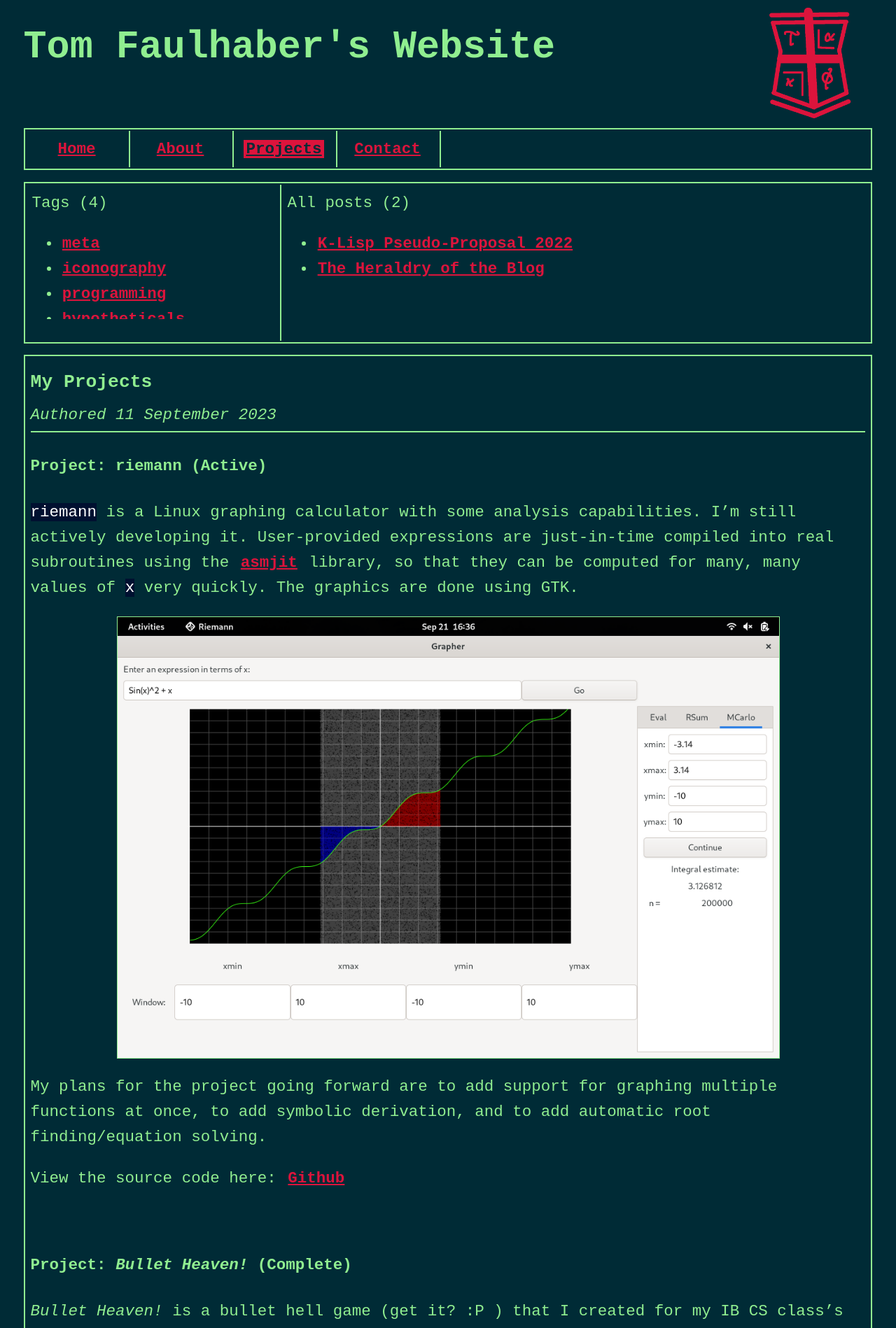
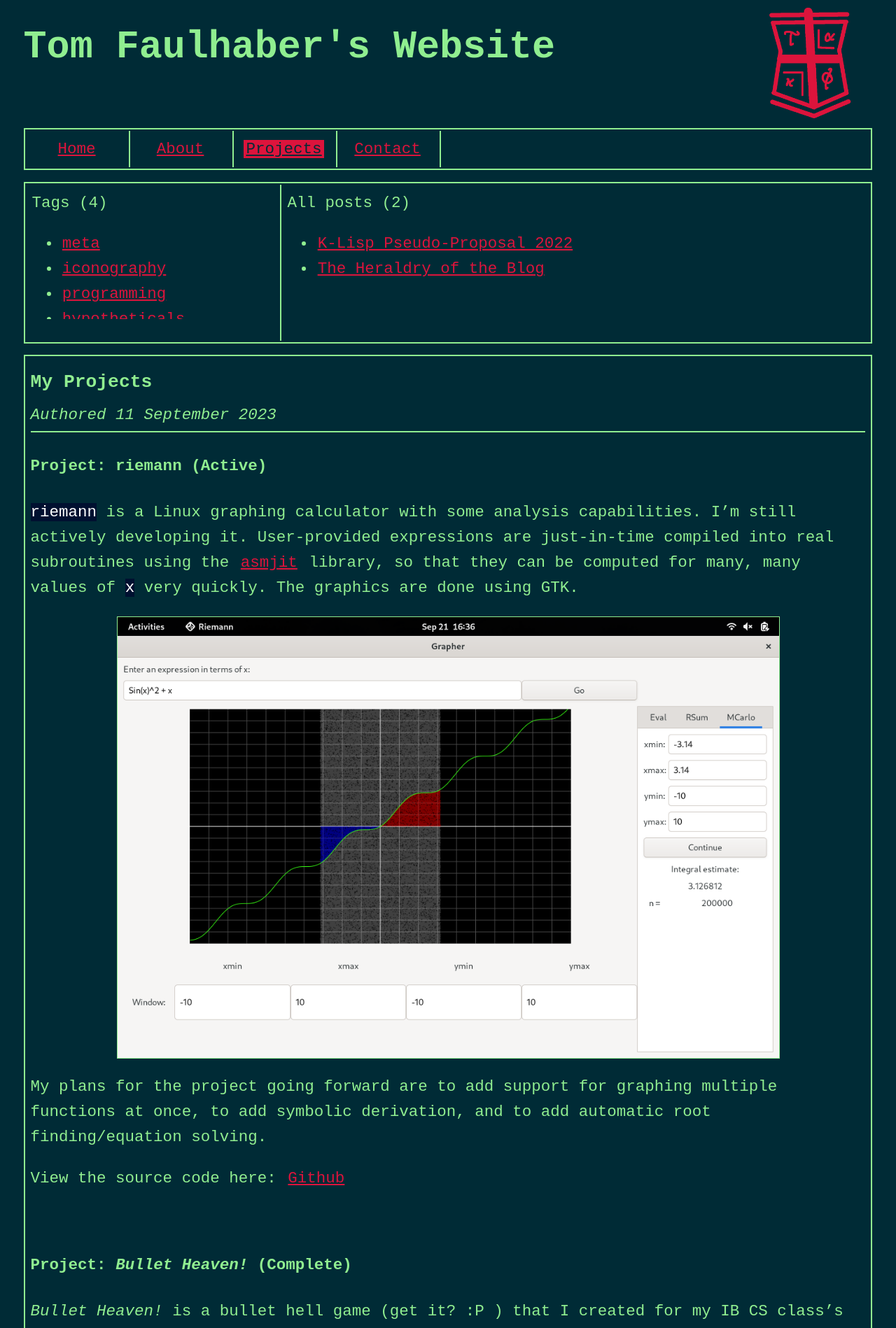
Before and after one commit to faulhat/faulhat.github.io, a Jekyll site: the page built from projects.md, in a window 1280 px wide. Shown: the top 1898 px of the page at 70% size. Built offline with Jekyll 4.4.1, drawn with Linux system fonts in a browser that asks for light colours.

Commit message:
Embettered CSS.

```diff
--- a/assets/css/style.css
+++ b/assets/css/style.css
@@ -1,6 +1,12 @@
+:root {
+  --main-bg-color: #002b36;
+  --main-fg-color: lightgreen;
+  --link-color: crimson;
+}
+
 body {
-   background-color: #002b36;
-   color: lightgreen;
+   background-color: var(--main-bg-color);
+   color: var(--main-fg-color);
    font-family: monospace;
    font-size: 2.5vh;
    line-height: 1.6;
@@ -12,7 +18,7 @@ body {
 }
 
 .box {
-   border: 2px solid lightgreen;
+   border: 2px solid var(--main-fg-color);
    margin: auto;
    margin-bottom: 1.8vh;
 }
@@ -33,7 +39,7 @@ body {
 }
 
 table td + td {
-   border-left: 2px solid lightgreen;
+   border-left: 2px solid var(--main-fg-color);
 }
 
 td {
@@ -55,20 +61,18 @@ td {
 }
 
 a {
-   color: crimson;
-   font-weight: bold;
+   color: var(--link-color);
    padding-left: 0.2rem;
    padding-right: 0.2rem;
 }
 
 .selected {
-   background-color: crimson;
-   color: #002b36;
-   font-weight: bold;
+   background-color: var(--link-color);
+   color: var(--main-bg-color);
 }
 
 #post-title-area {
-   border-bottom: 2px lightgreen solid;
+   border-bottom: 2px solid var(--main-fg-color);
    padding-bottom: 0.6vh;
    margin-bottom: 0.3vh;
 }
@@ -104,7 +108,7 @@ a {
    margin-top: 1rem;
    margin-bottom: 1rem;
    display: block;
-   border: 1px lightgreen solid;
+   border: 1px solid var(--main-fg-color);
 }
 
 #foot {
@@ -119,7 +123,7 @@ a {
    margin-top: 0.5vh;
    margin-bottom: 0.5vh;
    display: block;
-   border: 1px lightgreen solid;
+   border: 1px solid var(--main-fg-color);
 }
 
 .tag-link {
```
